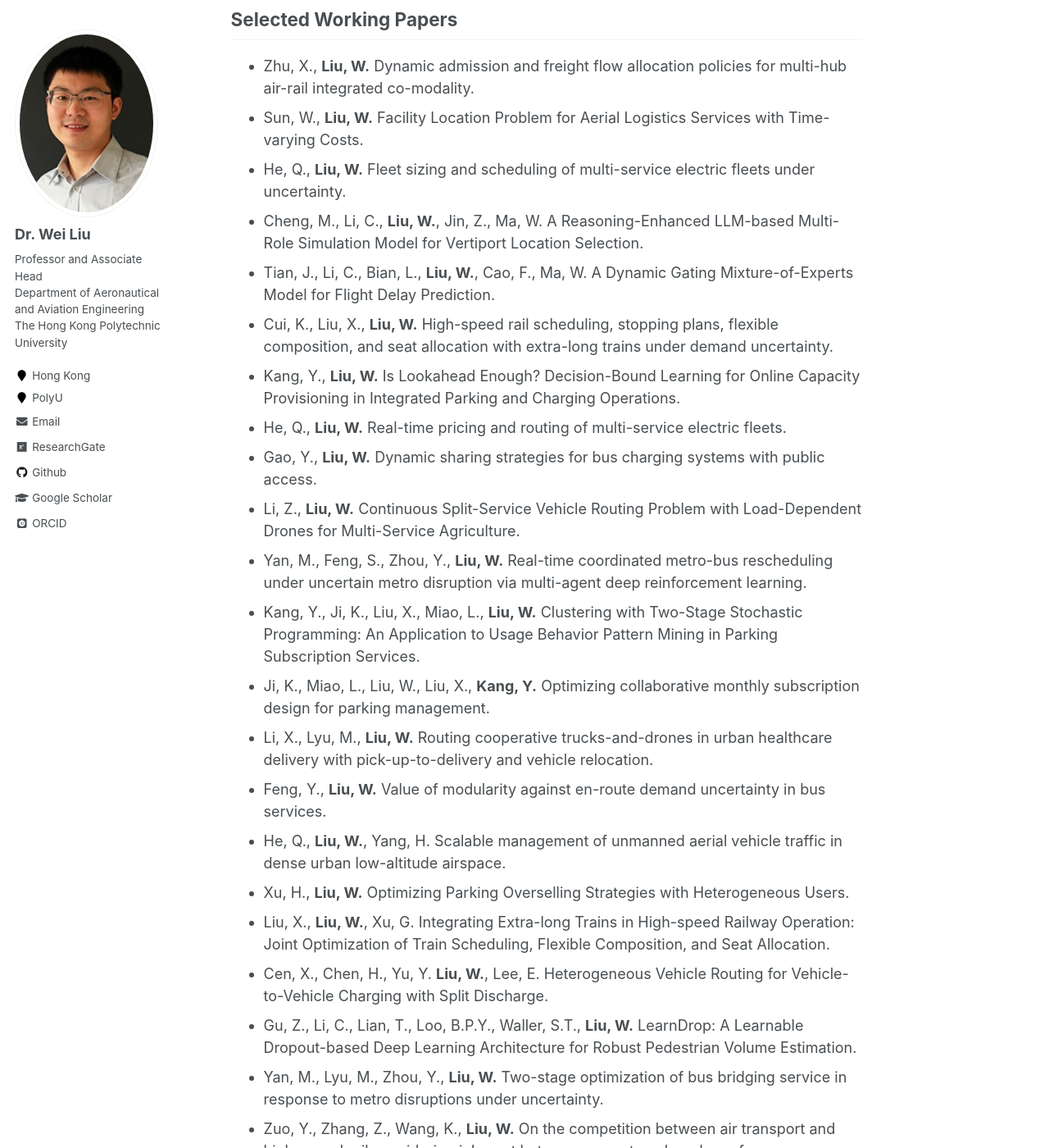
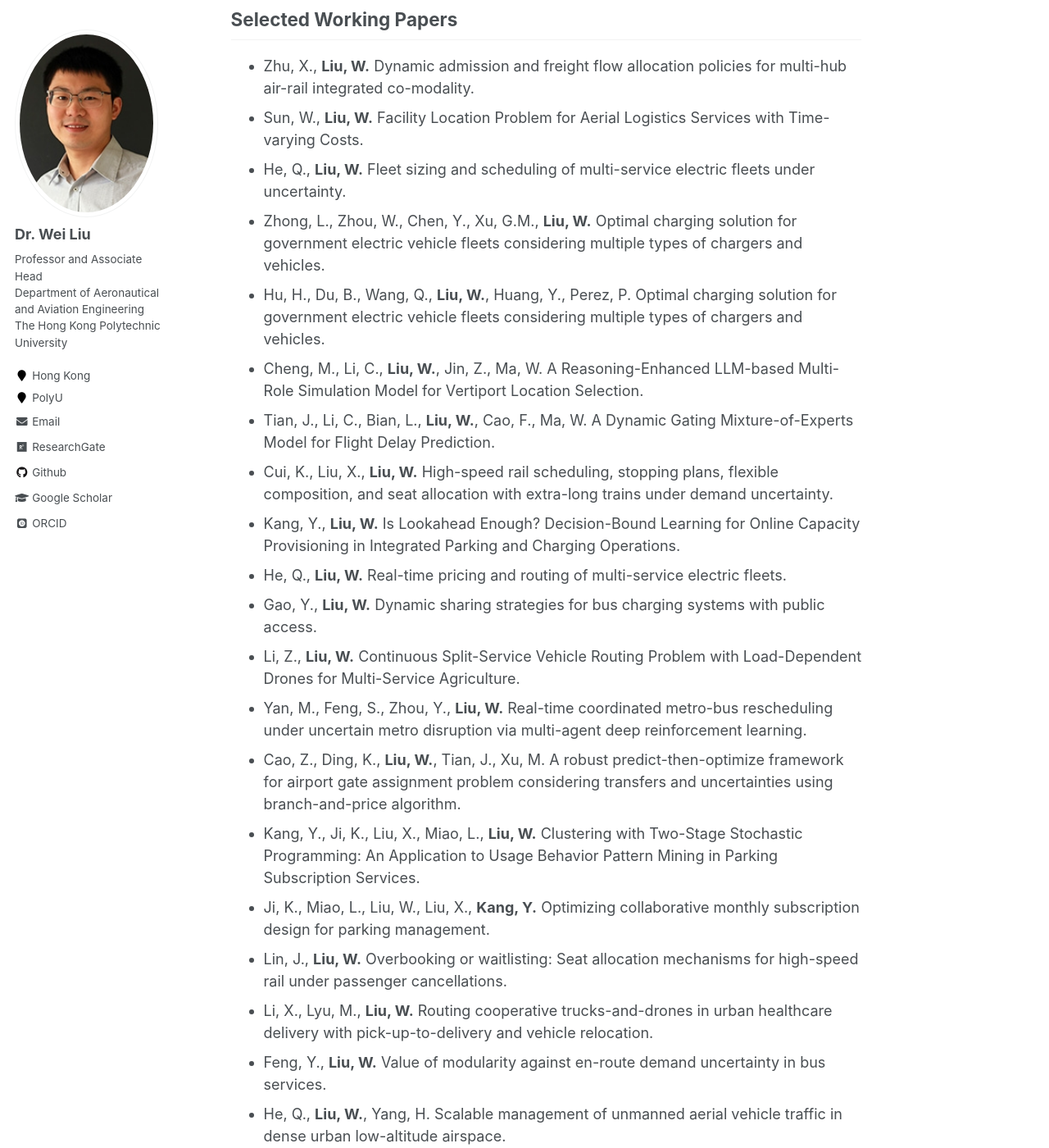
Before and after one commit to weiliu2016/weiliu2016.github.io, a Jekyll site: the page built from _pages/publications.md, in a window 1280 px wide and 1400 px high, scrolled down 405 px. Shown: the whole window at 82% size. Built offline with Jekyll 4.4.1, drawn with Linux system fonts in a browser that asks for light colours; some web fonts are replaced; formulas are drawn with MathJax 3.

Commit message:
Update publications.md

```diff
--- a/_pages/publications.md
+++ b/_pages/publications.md
@@ -25,6 +25,8 @@ Selected Working Papers
 - Zhu, X., **Liu, W.** Dynamic admission and freight flow allocation policies for multi-hub air-rail integrated co-modality.
 - Sun, W., **Liu, W.** Facility Location Problem for Aerial Logistics Services with Time-varying Costs.
 - He, Q., **Liu, W.** Fleet sizing and scheduling of multi-service electric fleets under uncertainty.
+- Zhong, L., Zhou, W., Chen, Y., Xu, G.M., **Liu, W.** Optimal charging solution for government electric vehicle fleets considering multiple types of chargers and vehicles.
+- Hu, H., Du, B., Wang, Q., **Liu, W.**, Huang, Y., Perez, P. Optimal charging solution for government electric vehicle fleets considering multiple types of chargers and vehicles.
 - Cheng, M., Li, C., **Liu, W.**, Jin, Z., Ma, W. A Reasoning-Enhanced LLM-based Multi-Role Simulation Model for Vertiport Location Selection.
 - Tian, J., Li, C., Bian, L., **Liu, W.**, Cao, F., Ma, W. A Dynamic Gating Mixture-of-Experts Model for Flight Delay Prediction.
 - Cui, K., Liu, X., **Liu, W.** High-speed rail scheduling, stopping plans, flexible composition, and seat allocation with extra-long trains under demand uncertainty.
@@ -33,8 +35,10 @@ Selected Working Papers
 - Gao, Y., **Liu, W.** Dynamic sharing strategies for bus charging systems with public access.
 - Li, Z., **Liu, W.** Continuous Split-Service Vehicle Routing Problem with Load-Dependent Drones for Multi-Service Agriculture.
 - Yan, M., Feng, S., Zhou, Y., **Liu, W.** Real-time coordinated metro-bus rescheduling under uncertain metro disruption via multi-agent deep reinforcement learning.
+- Cao, Z., Ding, K., **Liu, W.**, Tian, J., Xu, M. A robust predict-then-optimize framework for airport gate assignment problem considering transfers and uncertainties using branch-and-price algorithm.
 - Kang, Y., Ji, K., Liu, X., Miao, L., **Liu, W.** Clustering with Two-Stage Stochastic Programming: An Application to Usage Behavior Pattern Mining in Parking Subscription Services.
 - Ji, K., Miao, L., Liu, W., Liu, X., **Kang, Y.** Optimizing collaborative monthly subscription design for parking management.
+- Lin, J., **Liu, W.** Overbooking or waitlisting: Seat allocation mechanisms for high-speed rail under passenger cancellations.
 - Li, X., Lyu, M., **Liu, W.** Routing cooperative trucks-and-drones in urban healthcare delivery with pick-up-to-delivery and vehicle relocation.
 - Feng, Y., **Liu, W.** Value of modularity against en-route demand uncertainty in bus services.
 - He, Q., **Liu, W.**, Yang, H. Scalable management of unmanned aerial vehicle traffic in dense urban low-altitude airspace.
```
